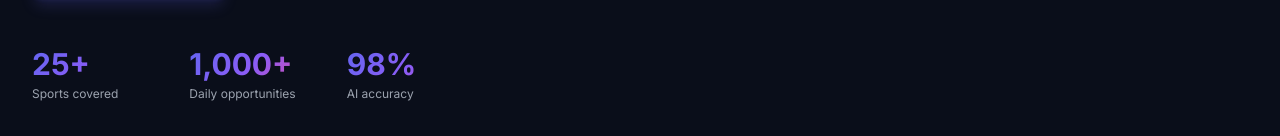
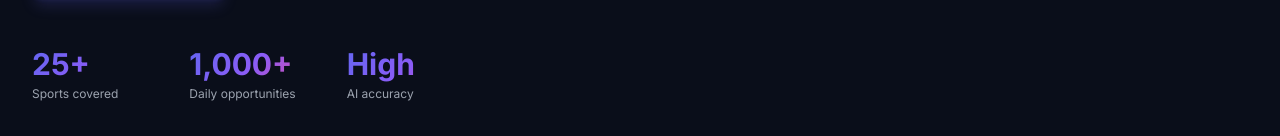
Before and after one commit to stgLockDown/ValorOdds, a Next.js app: page / in a window 1280 px wide. Shown: the part 495-631 px from the top of the page. Built offline with nearby package versions, Linux system fonts and the light colour scheme; no server answers.

Commit message:
fix: Change '98% AI accuracy' to 'High AI accuracy' to avoid liability

```diff
--- a/app/page.tsx
+++ b/app/page.tsx
@@ -35,7 +35,7 @@ export default function HomePage() {
             {[
               { n: '25+', l: 'Sports covered' },
               { n: '1,000+', l: 'Daily opportunities' },
-              { n: '98%', l: 'AI accuracy' },
+              { n: 'High', l: 'AI accuracy' },
             ].map((s) => (
               <div key={s.l}>
                 <div className="text-3xl font-bold gradient-text">{s.n}</div>
```
